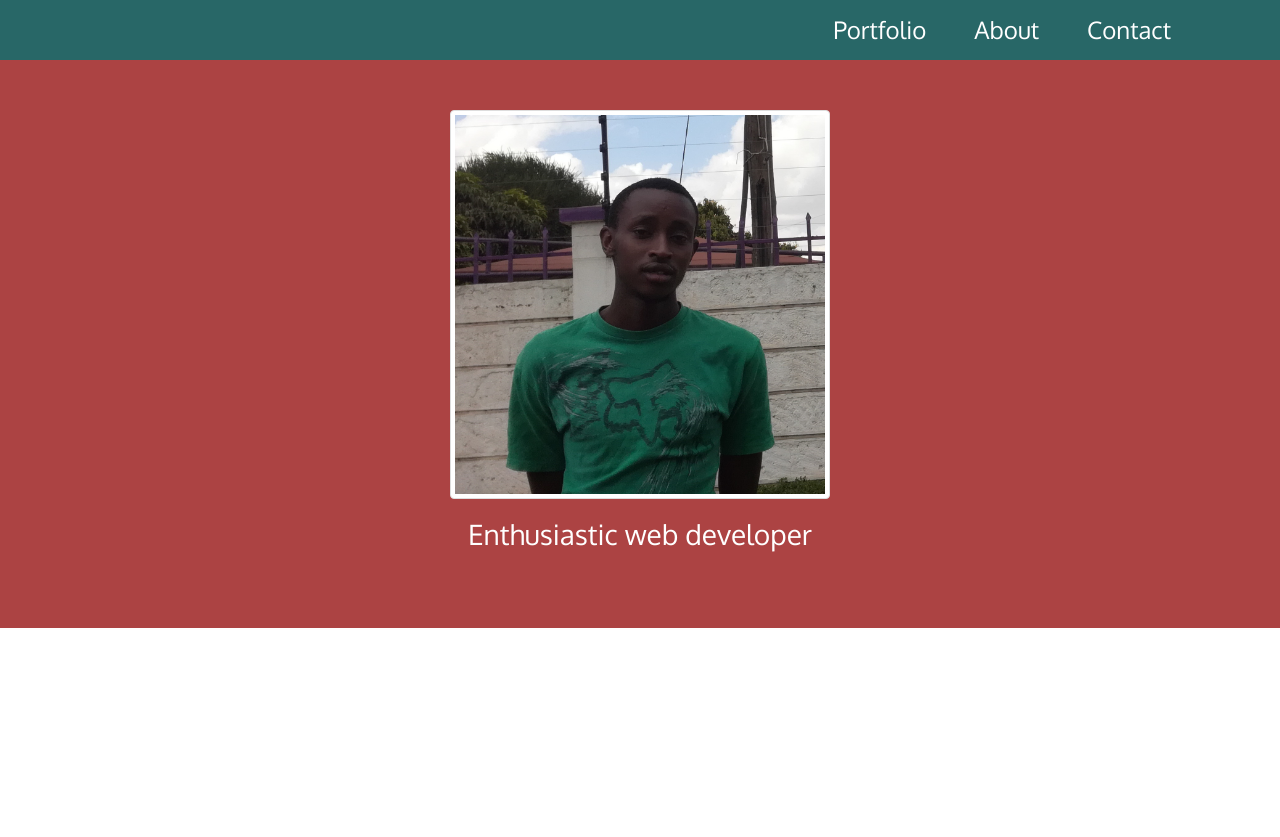
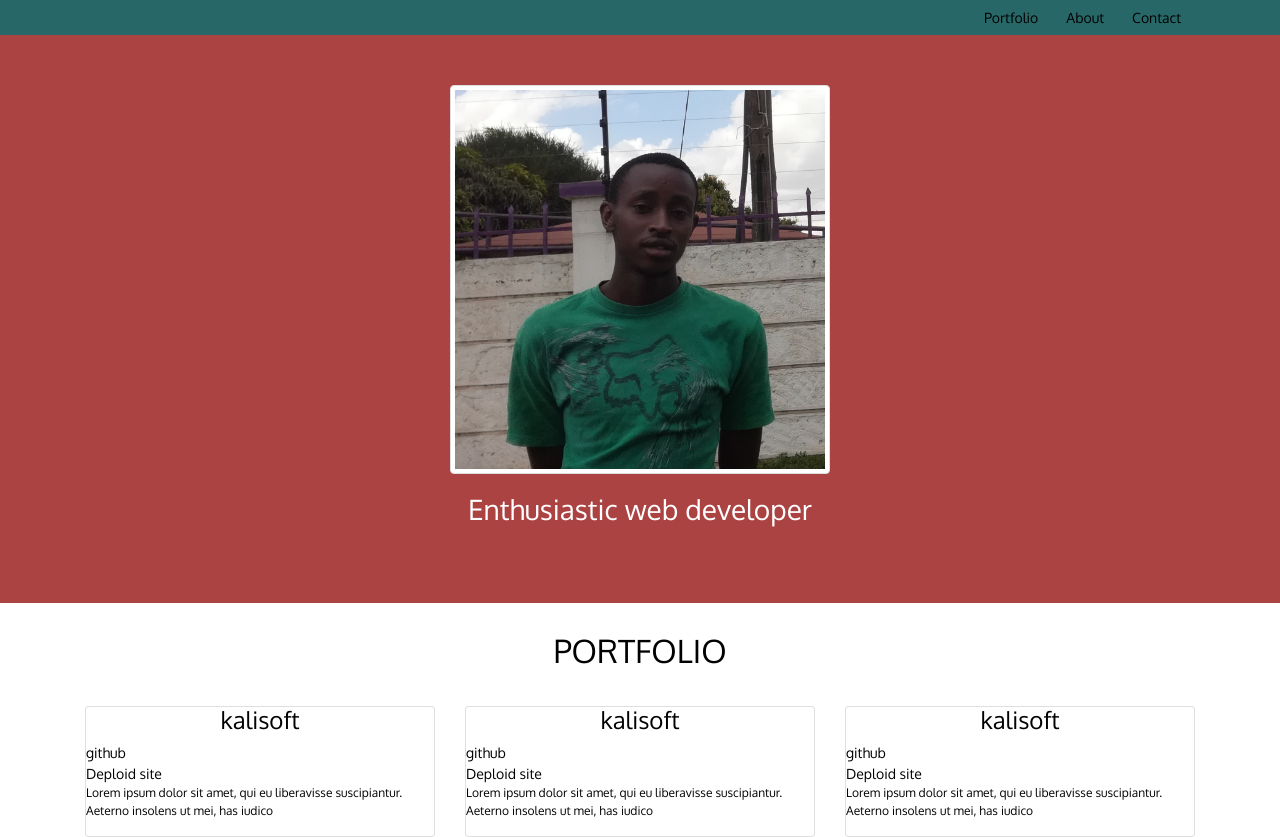
Before and after one commit to DavidNjoroge/sample-bootstrap4-portfolio, a plain HTML site: page index.html in a window 1280 px wide. Before the commit the page ends 800 px from the top, so only its background shows below. Drawn offline with Linux system fonts and the light colour scheme.

Commit message:
add portfolio section

```diff
--- a/css/styles.css
+++ b/css/styles.css
@@ -40,3 +40,31 @@ h3 {
 
 
 /*header ends*/
+
+
+/*portfolio*/
+
+.portfolio {
+  color: black;
+}
+
+h2 {
+  padding: 30px;
+  text-align: center;
+}
+
+h4 {
+  text-align: center;
+}
+
+a {
+  font-size: 14px;
+  color: black;
+}
+
+p {
+  font-size: 12px;
+}
+
+
+/*portfolio ends*/
--- a/index.html
+++ b/index.html
@@ -23,6 +23,8 @@
     </div>
   </nav>
   <!-- navbar ends -->
+
+  <!-- header -->
   <header>
     <div class="container">
       <div class="centr">
@@ -31,6 +33,43 @@
       </div>
     </div>
   </header>
+  <!-- header ends -->
+
+  <!-- portfolio -->
+
+  <div class="portfolio" id="portfolio">
+    <div class="container">
+      <h2>PORTFOLIO</h2>
+      <div class="card-deck">
+        <div class="card">
+          <h4>kalisoft</h4>
+          <a href="#">github</a>
+          <a href="#">Deploid site</a>
+          <p>Lorem ipsum dolor sit amet, qui eu liberavisse suscipiantur. Aeterno insolens ut mei, has iudico</p>
+
+        </div>
+        <div class="card">
+          <h4>kalisoft</h4>
+          <a href="#">github</a>
+          <a href="#">Deploid site</a>
+          <p>Lorem ipsum dolor sit amet, qui eu liberavisse suscipiantur. Aeterno insolens ut mei, has iudico</p>
+        </div>
+        <div class="card">
+          <h4>kalisoft</h4>
+          <a href="#">github</a>
+          <a href="#">Deploid site</a>
+          <p>Lorem ipsum dolor sit amet, qui eu liberavisse suscipiantur. Aeterno insolens ut mei, has iudico</p>
+
+        </div>
+      </div>
+    </div>
+  </div>
+
+  <!-- portfolio ends -->
+
+
+
+
 
 
 
```
